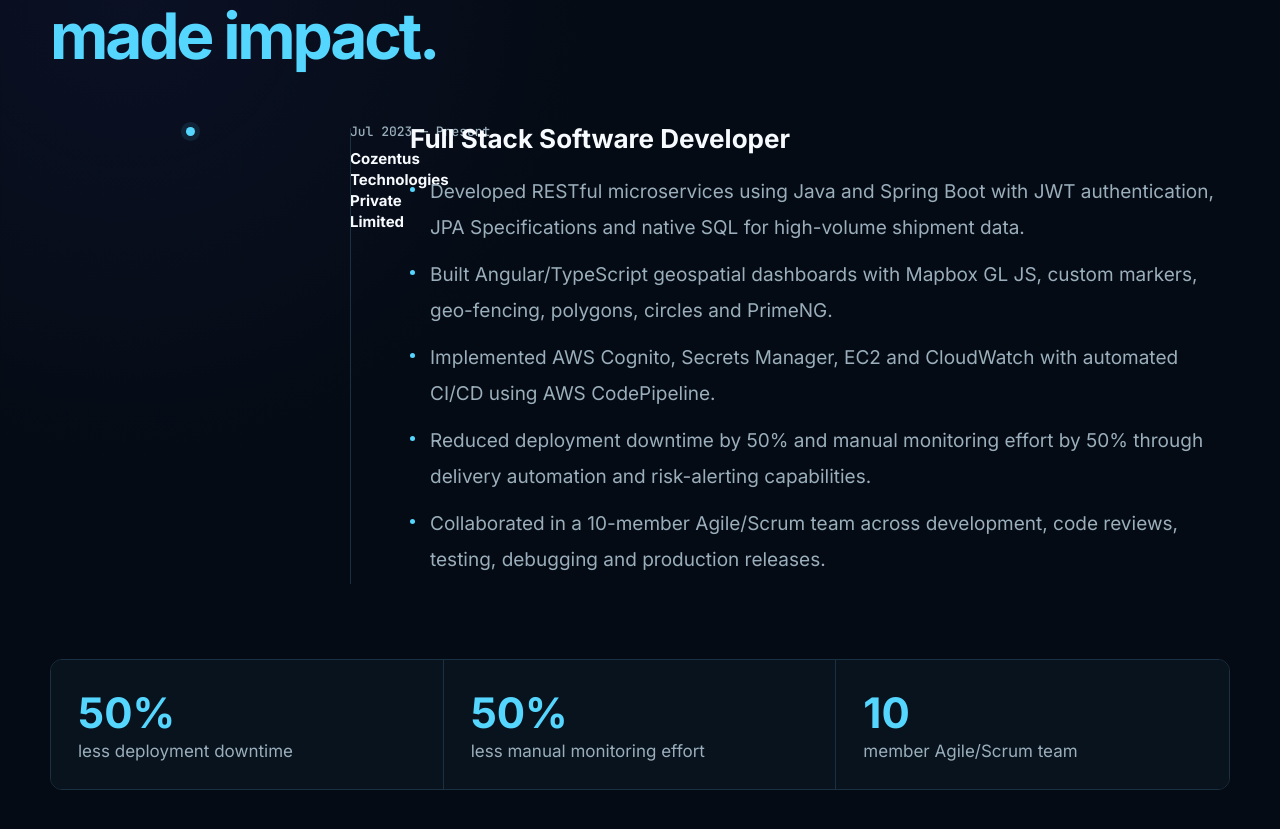
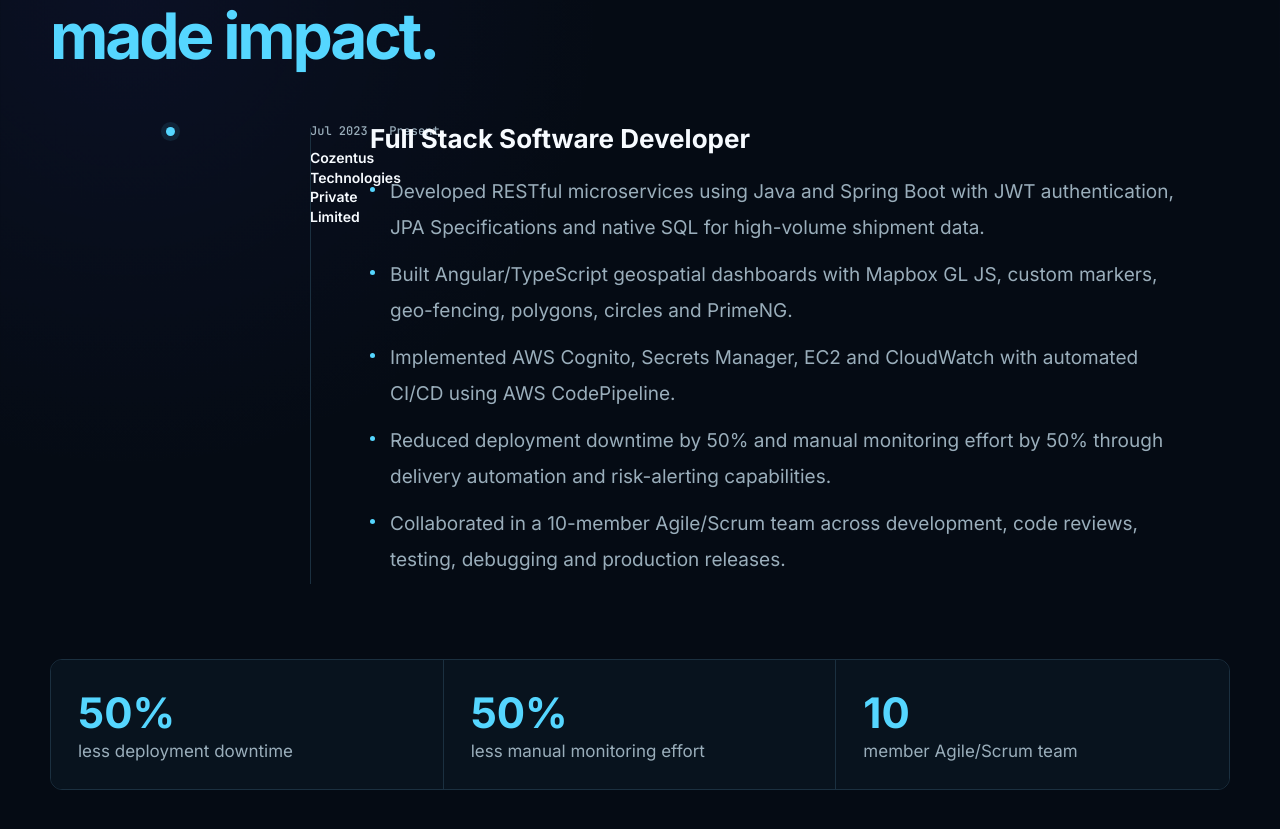
Before and after one commit to Gourish14/gourish-portfolio, an Angular app: page / in a window 1280 px wide. Shown: the part 2780-3609 px from the top of the page. Built offline with nearby package versions, Linux system fonts and the light colour scheme.

Commit message:
Fix experience metadata alignment

```diff
--- a/src/app/app.component.html
+++ b/src/app/app.component.html
@@ -54,25 +54,27 @@
   <footer><span>© 2026 Gourish Bhagat</span><span>Code · Build · Learn · Grow</span><span>Built with Angular</span></footer>
 
   <style>
-    /* Experience timeline: date + company stay together on the left of the divider. */
+    /* Experience timeline: metadata stays completely on the left of the divider. */
     @media (min-width: 901px) {
-      .page .timeline:before { left: 300px; }
-      .page .timeline-item { grid-template-columns: 280px 40px minmax(0, 1fr); gap: 20px; }
+      .page .timeline:before { left: 260px; }
+      .page .timeline-item { grid-template-columns: 240px 40px minmax(0, 1fr); gap: 20px; }
       .page .timeline-meta {
-        justify-content: flex-start;
         text-align: left;
-        padding-right: 10px;
-        gap: 7px;
+        align-items: flex-start;
+        padding: 0;
+        gap: 8px;
       }
       .page .timeline-meta span {
+        white-space: nowrap;
+        line-height: 1.45;
         color: var(--muted-2);
-        font: 500 13px/1.4 'JetBrains Mono';
-        white-space: nowrap;
       }
       .page .timeline-meta strong {
+        display: block;
+        font-size: 14px;
+        line-height: 1.4;
         color: var(--heading);
-        font: 700 15px/1.4 'Inter','Segoe UI',Arial,sans-serif;
-        max-width: 270px;
+        max-width: 240px;
       }
     }
   </style>
```
